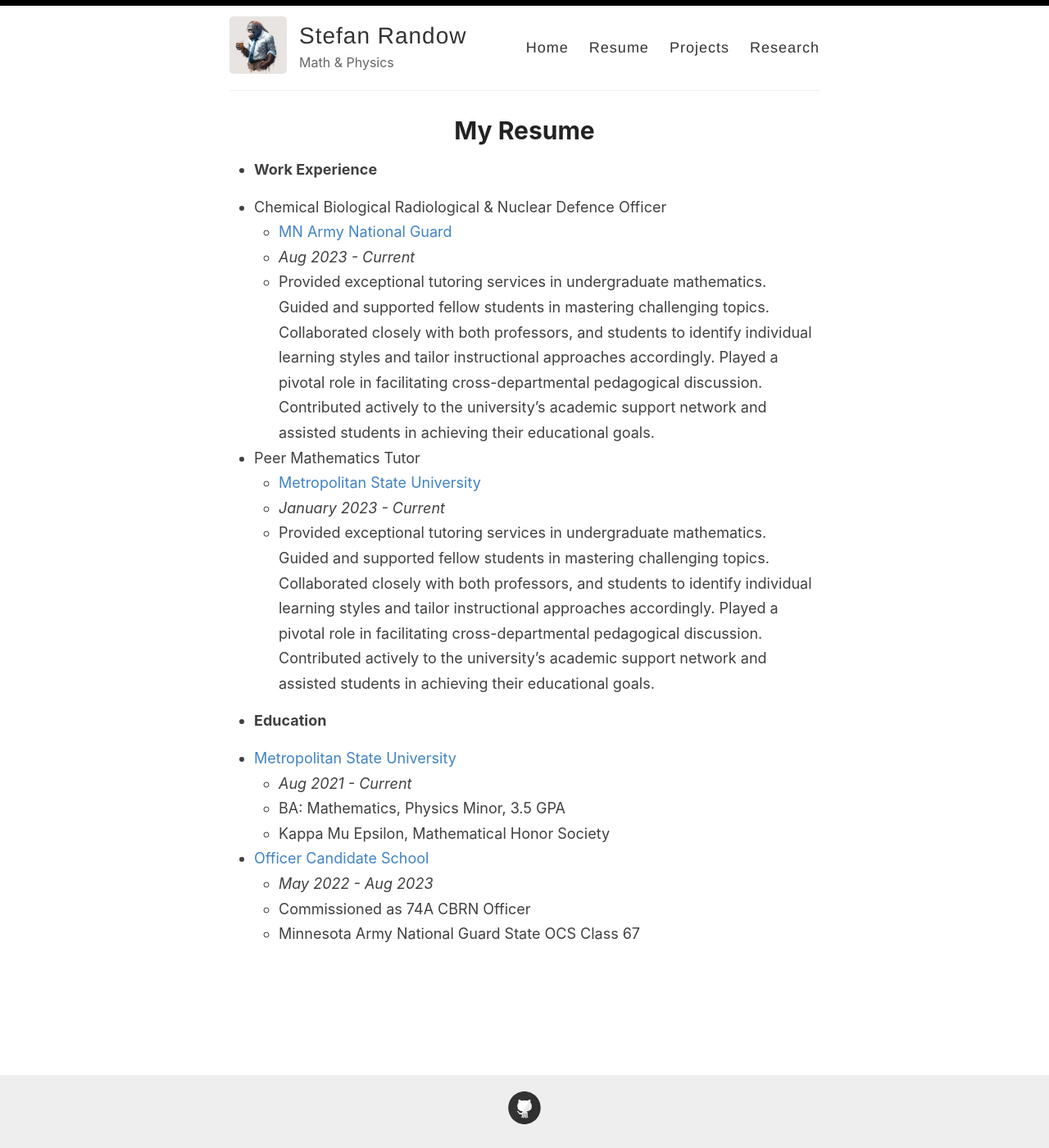
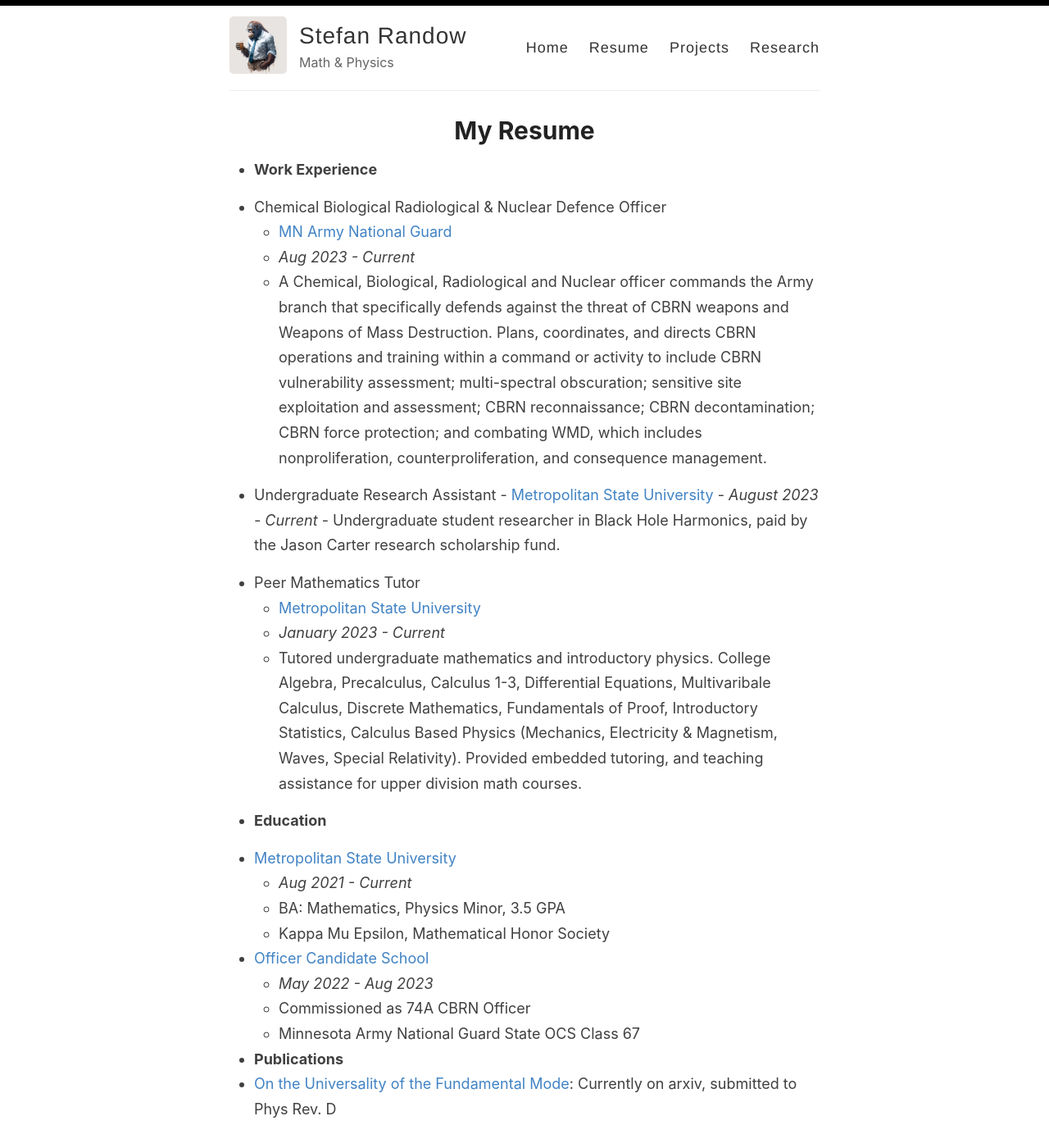
Before and after one commit to StefanRandow/StefanRandow.github.io, a Jekyll site: the page built from _pages/resume.md, in a window 1280 px wide and 1400 px high. Shown: the whole window at 82% size. Built offline with Jekyll 4.4.1, drawn with Linux system fonts in a browser that asks for light colours; nearby versions of some CDN libraries.

Commit message:
Update resume.md

```diff
--- a/_pages/resume.md
+++ b/_pages/resume.md
@@ -9,12 +9,17 @@ permalink: /resume/
   - Chemical Biological Radiological & Nuclear Defence Officer
     - [MN Army National Guard](https://www.goarmy.com/careers-and-jobs/career-match/ground-forces/explosives-artillery/74a-cbrn-officer.html)
     - *Aug 2023 - Current*
-	- Provided exceptional tutoring services in undergraduate mathematics. Guided and supported fellow students in mastering challenging topics. Collaborated closely with both professors, and students to identify individual learning styles and tailor instructional approaches accordingly. Played a pivotal role in facilitating cross-departmental pedagogical discussion. Contributed actively to the university's academic support network and assisted students in achieving their educational goals.
+	- A Chemical, Biological, Radiological and Nuclear officer commands the Army branch that specifically defends against the threat of CBRN weapons and Weapons of Mass Destruction. Plans, coordinates, and directs CBRN operations and training within a command or activity to include CBRN vulnerability assessment; multi-spectral obscuration; sensitive site exploitation and assessment; CBRN reconnaissance; CBRN decontamination; CBRN force protection; and combating WMD, which includes nonproliferation, counterproliferation, and consequence management.
+
+  - Undergraduate Research Assistant
+  	- [Metropolitan State University](https://www.metrostate.edu)
+        - *August 2023 - Current*
+        - Undergraduate student researcher in Black Hole Harmonics, paid by the Jason Carter research scholarship fund.
 
   - Peer Mathematics Tutor
 	- [Metropolitan State University](https://www.metrostate.edu)
 	- *January 2023 - Current*
-	- Provided exceptional tutoring services in undergraduate mathematics. Guided and supported fellow students in mastering challenging topics. Collaborated closely with both professors, and students to identify individual learning styles and tailor instructional approaches accordingly. Played a pivotal role in facilitating cross-departmental pedagogical discussion. Contributed actively to the university's academic support network and assisted students in achieving their educational goals.
+	- Tutored undergraduate mathematics and introductory physics. College Algebra, Precalculus, Calculus 1-3, Differential Equations, Multivaribale Calculus, Discrete Mathematics, Fundamentals of Proof, Introductory Statistics, Calculus Based Physics (Mechanics, Electricity & Magnetism, Waves, Special Relativity). Provided embedded tutoring, and teaching assistance for upper division math courses.
 
 
  - **Education**
@@ -28,3 +33,6 @@ permalink: /resume/
 	- *May 2022 - Aug 2023*
 	- Commissioned as 74A CBRN Officer
 	- Minnesota Army National Guard State OCS Class 67
+
+ - **Publications**
+ - [On the Universality of the Fundamental Mode](https://arxiv.org/abs/2409.17026): Currently on arxiv, submitted to Phys Rev. D
```
